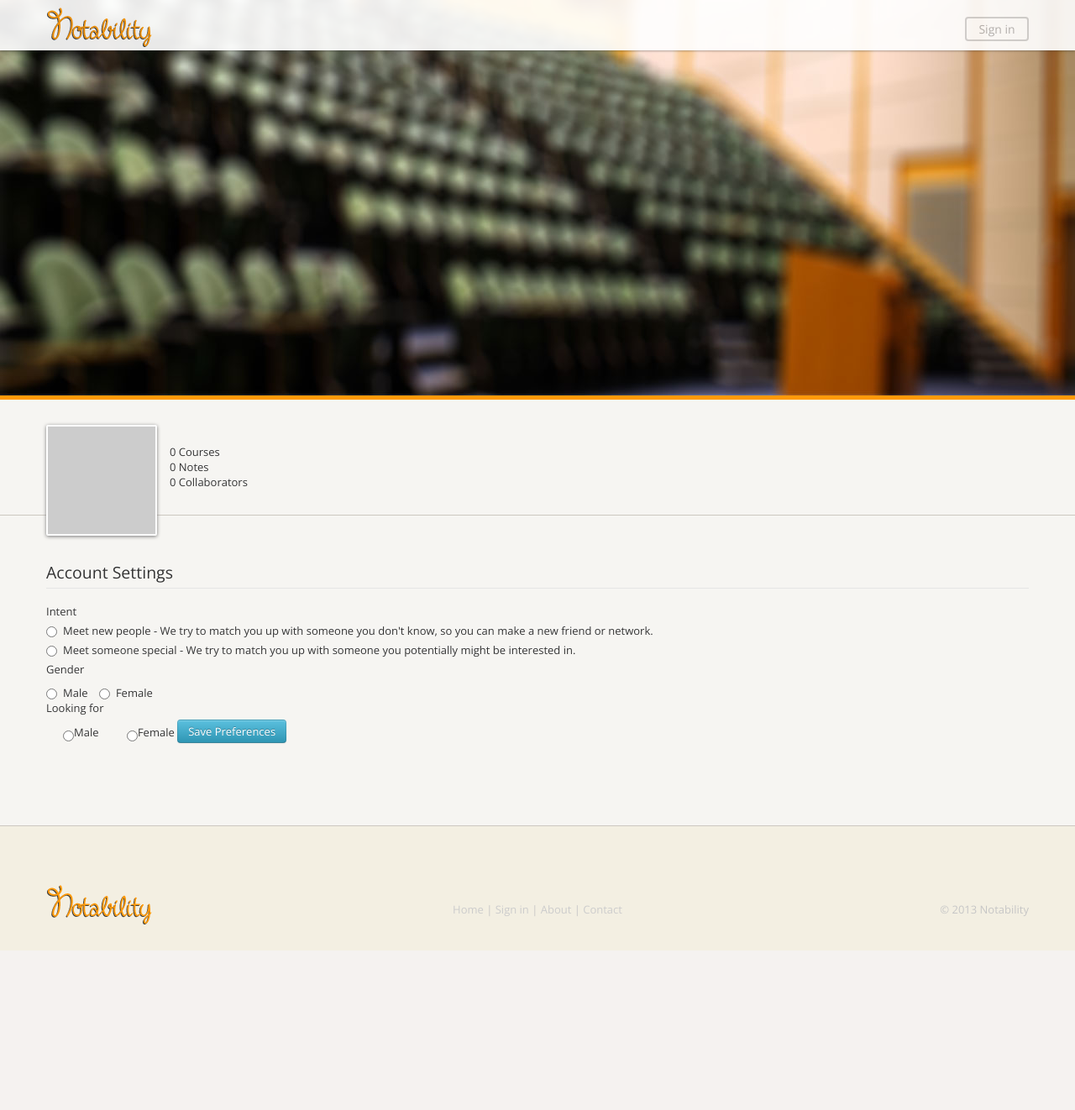
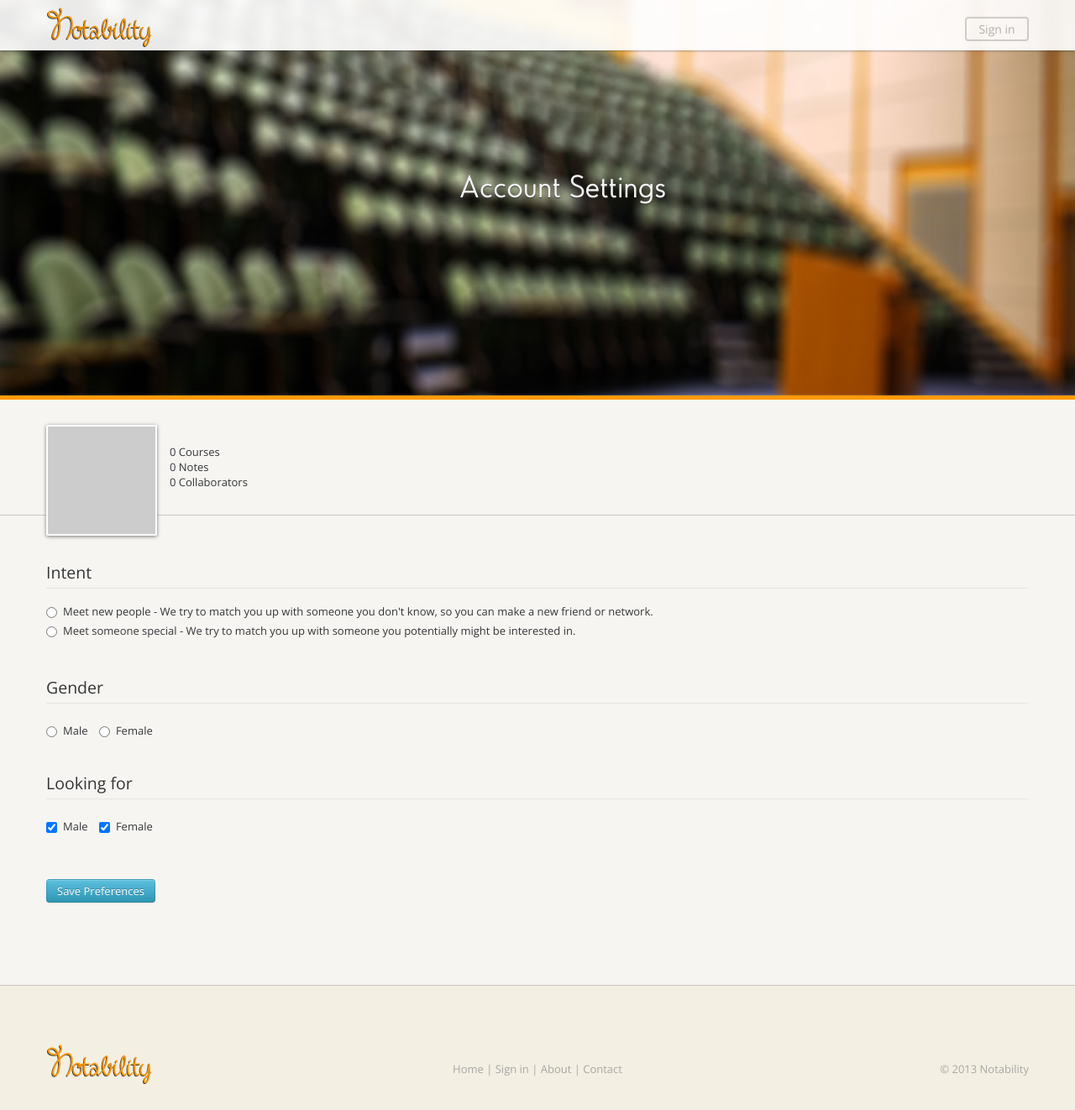
Before and after one commit to oliversong/rocketjump, a Flask app: template templates/settings.html in a window 1280 px wide. Shown: the whole page at 84% size. Before the commit the page ends 1132 px from the top, so only its background shows below. Run offline with Flask 2, Linux system fonts and the light colour scheme; the template is opened without the code that fills it, so the values that code supplies are empty; parts of the project's set-up code (start-up, migrations or seed data) failed here and were passed over.

Commit message:
fixer upper on settings

```diff
--- a/app.py
+++ b/app.py
@@ -32,22 +32,22 @@ app = Flask(__name__)
 app.wsgi_app = ProxyFix(app.wsgi_app)
 
 # local configs
-# apiKey = "qSoNop1JjHxPQcJkv3L5rrmgBrqNgC1t"
-# FACEBOOK_APP_ID = '136661329828261'
-# FACEBOOK_APP_SECRET = 'd5be13df741b358d10a26aceeeff5dd0'
-# DOMAIN = '.testability.org'
-# pad = EtherpadLiteClient(apiKey,'http://0.0.0.0:9001/api')
-# padURL = 'http://pad.testability.org:9001/p/'
-# app.config['SQLALCHEMY_DATABASE_URI'] = 'postgresql://localhost/rocketjumpdb'
+apiKey = "qSoNop1JjHxPQcJkv3L5rrmgBrqNgC1t"
+FACEBOOK_APP_ID = '136661329828261'
+FACEBOOK_APP_SECRET = 'd5be13df741b358d10a26aceeeff5dd0'
+DOMAIN = '.testability.org'
+pad = EtherpadLiteClient(apiKey,'http://0.0.0.0:9001/api')
+padURL = 'http://pad.testability.org:9001/p/'
+app.config['SQLALCHEMY_DATABASE_URI'] = 'postgresql://localhost/rocketjumpdb'
 
 # EC2
-apiKey = "shoopdawoop"
-FACEBOOK_APP_ID = '124499577716801'
-FACEBOOK_APP_SECRET = '8f3dc21d612f5ef19dbc98221e1c7a0d'
-app.config['SQLALCHEMY_DATABASE_URI'] = 'postgresql://hello:shoopdawoop@localhost/rocketjumpdb'
-pad = EtherpadLiteClient(apiKey,'http://pad.notability.org/api')
-DOMAIN = '.notability.org'
-padURL = 'http://pad.notability.org/p/'
+# apiKey = "shoopdawoop"
+# FACEBOOK_APP_ID = '124499577716801'
+# FACEBOOK_APP_SECRET = '8f3dc21d612f5ef19dbc98221e1c7a0d'
+# app.config['SQLALCHEMY_DATABASE_URI'] = 'postgresql://hello:shoopdawoop@localhost/rocketjumpdb'
+# pad = EtherpadLiteClient(apiKey,'http://pad.notability.org/api')
+# DOMAIN = '.notability.org'
+# padURL = 'http://pad.notability.org/p/'
 
 app.config['DEBUG'] = DEBUG
 app.config['SECRET_KEY'] = SECRET_KEY
@@ -412,13 +412,19 @@ def facebook_authorized(resp):
         email = me.data['email']
         username = me.data['username']
         gender = me.data['gender']
-        interested = me.data['interested_in']
-        if len(interested)==2:
-            interested = "either"
-        elif "male" in interested:
-            interested = "male"
-        elif "female" in interested:
-            interested = "female"
+        if 'interested_in' in me.data:
+            interested = me.data['interested_in']
+            if len(interested)==2:
+                interested = "either"
+            elif "male" in interested:
+                interested = "male"
+            elif "female" in interested:
+                interested = "female"
+        else:
+            if gender=='male':
+                interested='female'
+            else:
+                interested='male'
         print fid, fname, lname, gender, interested, email, username, education
         newuser = User(fid, fname, lname, gender, interested, email, username, education)
         db.session.add(newuser)
@@ -440,7 +446,7 @@ def logout():
     resp.set_cookie('sessionID', '', expires=0, domain=DOMAIN)
     return resp
 
-@app.route('/settings/', method=['GET','POST'])
+@app.route('/settings/')
 def settings():
     if 'fid' not in session:
         flash('Please sign in.')
@@ -454,11 +460,17 @@ def prefupdate():
         return redirect(url_for('index'))
     intent = request.args['intent']
     gender = request.args['gender']
-    interested_in = request.args['interested']
+    interested_in = request.args.getlist('interested')
+    print interested_in
     g.user.intent = intent
     g.user.gender = gender
+    if len(interested_in)==2:
+        interested_in = 'either'
+    else:
+        interested_in = interested_in[0]
     g.user.interested_in = interested_in
     db.session.commit()
+    flash('Your new settings have been saved.')
     return redirect(url_for('home'))
 
 
@@ -486,9 +498,9 @@ def home():
             unclosed.append(x)
     return render_template('home.html', collaborators=collabs, suggested=suggested, unclosed=unclosed, new=g.user.just_created)
 
-@app.route('/intent')
+@app.route('/intent', methods=['POST'])
 def intent():
-    intent = request.args['intent']
+    intent = request.form['intent']
     g.user.intent = intent
     g.user.just_created = False
     db.session.commit()
--- a/static/css/style.less
+++ b/static/css/style.less
@@ -86,9 +86,15 @@ footer{
     height:148px;
     width:100%;
     vertical-align: middle;
-    color:#c6c6c6;
+    color:#a6a6a6;
     text-align:center;
     text-shadow:none;
+}
+footer a{
+    color:#a6a6a6;
+}
+footer a:hover{
+    color:#a1a1a1;
 }
 .caret{
     opacity:0.3;
--- a/static/js/sayHello.js
+++ b/static/js/sayHello.js
@@ -11,7 +11,7 @@
       intent: 'meetnew'
     };
     return $.post('/intent', data, function(d, st, xr) {
-      return $('#myModal').modal('hide');
+      return $('#helloThere').modal('hide');
     });
   });
 
@@ -21,7 +21,7 @@
       intent: 'special'
     };
     return $.post('/intent', data, function(d, st, xr) {
-      return $('#myModal').modal('hide');
+      return $('#helloThere').modal('hide');
     });
   });
 
--- a/templates/home.html
+++ b/templates/home.html
@@ -120,10 +120,6 @@
     <button class="meetNewPeople">Meet new people</button><button class="meetSpecial">Meet someone special</button>
     <small>Don't worry, you can change this in your settings later</small>
   </div>
-  <div class="modal-footer">
-    <button class="btn" data-dismiss="modal" aria-hidden="true">Close</button>
-    <button class="btn btn-primary">Save changes</button>
-  </div>
 </div>
 
 <script src="{{ url_for('static', filename='js/sayHello.js') }}"></script>
--- a/templates/settings.html
+++ b/templates/settings.html
@@ -2,6 +2,13 @@
 
 {% block body %}
 <div class="showcase2">
+	<div class='container'>
+		<div class="row welcome">
+			<div class="span12 hello textcenter">
+				<h1>Account Settings</h1>
+			</div>
+		</div>
+	</div>
 </div>
 <div class="orangebar"></div>
 <div class="uppercontain">
@@ -21,28 +28,31 @@
 	<div class="container">
 		<form action="{{ url_for('prefupdate') }}" method=get>
 			<fieldset>
-				<legend>Account Settings</legend>
-				<label>Intent</label>
+				<legend>Intent</legend>
 				<label class="radio">
 					<input type="radio" name='intent' value="meetnew" {% if g.user.intent=='meetnew' %} checked {% endif %}>Meet new people - We try to match you up with someone you don't know, so you can make a new friend or network.
 				</label>
 				<label class="radio">
 					<input type="radio" name='intent' value="special" {% if g.user.intent=='special' %} checked {% endif %}>Meet someone special - We try to match you up with someone you potentially might be interested in.
 				</label>
-				<label>Gender</label>
+				<br /><br />
+				<legend>Gender</legend>
 				<label class="radio inline">
 					<input type="radio" name='gender' value='male' {% if g.user.gender=='male' %} checked {% endif %}>Male
 				</label>
 				<label class="radio inline">
 					<input type="radio" name='gender' value='female' {% if g.user.gender=='female' %} checked {% endif %}>Female
 				</label>
-				<label>Looking for</label>
+				<br /><br /><br />
+				<legend>Looking for</legend>
 				<label class="checkbox inline">
-					<input type="radio" name='interested' value='male' {% if g.user.interested_in=='male' %} checked {% endif %}>Male
+					<input type="checkbox" name='interested' value='male' {% if g.user.interested_in=='male' or 'either' %} checked {% endif %}>Male
 				</label>
 				<label class="checkbox inline">
-					<input type="radio" name='interested' value='female' {% if g.user.interested_in=='female' %} checked {% endif %}>Female
+					<input type="checkbox" name='interested' value='female' {% if g.user.interested_in=='female' or 'either' %} checked {% endif %}>Female
 				</label>
+				<br /><br />
+				<br /><br />
 			    <button type="submit" class="btn btn-info">Save Preferences</button>
 			</fieldset>
 		</form>
```
Also changed, not shown: static/css/style.css, 1 other file.
